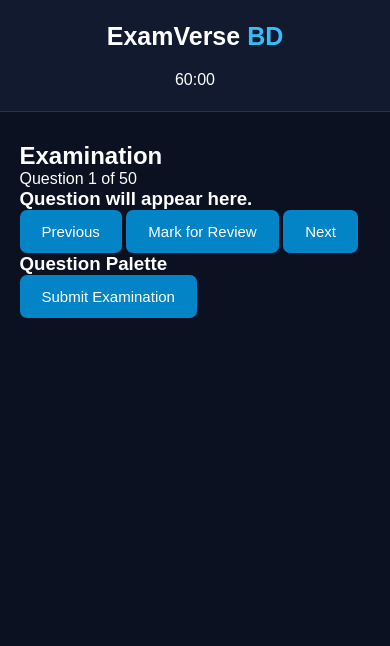
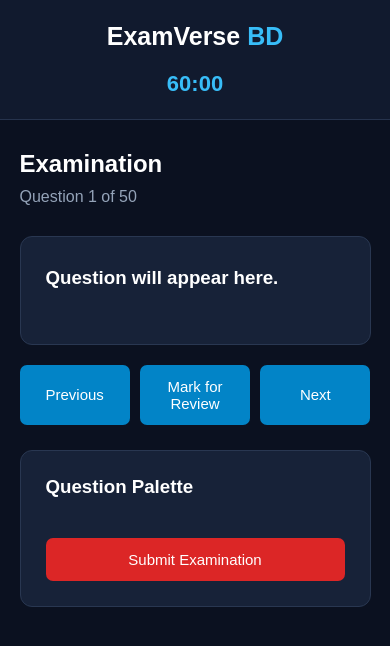
Before and after one commit to dinar-glitch/examverse-bd, a plain HTML site: page exam.html in a window 390 px wide. Drawn offline with Linux system fonts and the light colour scheme.

Commit message:
Fix CSS structure and add examination page styling

```diff
--- a/style.css
+++ b/style.css
@@ -167,7 +167,87 @@ footer {
     margin-top: 50px;
 }
 
-/* Responsive Design */
+/* =========================
+   EXAMINATION PAGE
+========================= */
+
+#timer {
+    font-size: 22px;
+    font-weight: bold;
+    color: #38bdf8;
+}
+
+.exam-page {
+    padding: 40px 7%;
+}
+
+.exam-header {
+    margin-bottom: 30px;
+}
+
+.exam-header p {
+    color: #94a3b8;
+    margin-top: 10px;
+}
+
+.exam-layout {
+    display: grid;
+    grid-template-columns: 1fr 280px;
+    gap: 25px;
+}
+
+.question-card,
+.question-sidebar {
+    background: #172238;
+    border: 1px solid #293751;
+    border-radius: 12px;
+    padding: 25px;
+}
+
+.question-card h3 {
+    margin-bottom: 25px;
+    line-height: 1.7;
+}
+
+#optionsContainer label {
+    display: block;
+    padding: 15px;
+    margin: 12px 0;
+    background: #25334c;
+    border-radius: 8px;
+    cursor: pointer;
+}
+
+#optionsContainer label:hover {
+    background: #334968;
+}
+
+.exam-controls {
+    display: flex;
+    flex-wrap: wrap;
+    gap: 10px;
+    margin-top: 20px;
+}
+
+#questionPalette {
+    display: grid;
+    grid-template-columns: repeat(4, 1fr);
+    gap: 8px;
+    margin: 20px 0;
+}
+
+#questionPalette button {
+    padding: 10px;
+}
+
+.submit-btn {
+    width: 100%;
+    background: #dc2626;
+}
+
+/* =========================
+   RESPONSIVE DESIGN
+========================= */
 
 @media (max-width: 768px) {
 
@@ -198,7 +278,19 @@ footer {
         grid-template-columns: 1fr;
     }
 
+    .exam-layout {
+        grid-template-columns: 1fr;
+    }
+
+    .exam-controls button {
+        flex: 1;
+    }
+
     main {
         padding: 30px 5%;
     }
+
+    .exam-page {
+        padding: 30px 5%;
+    }
 }
```
